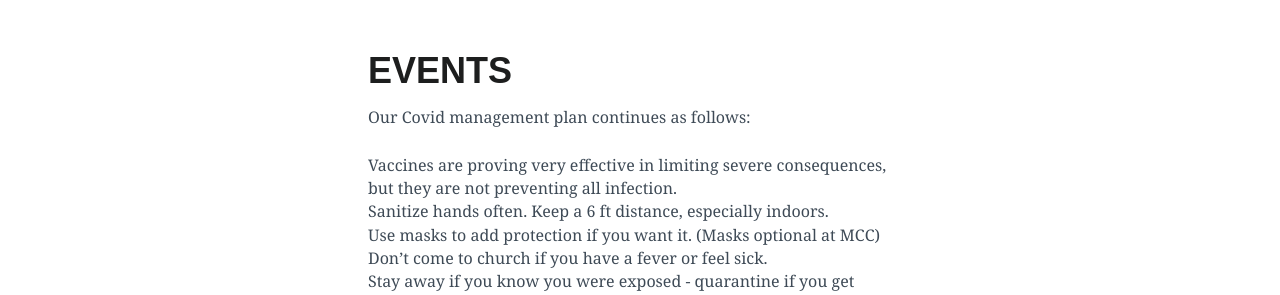
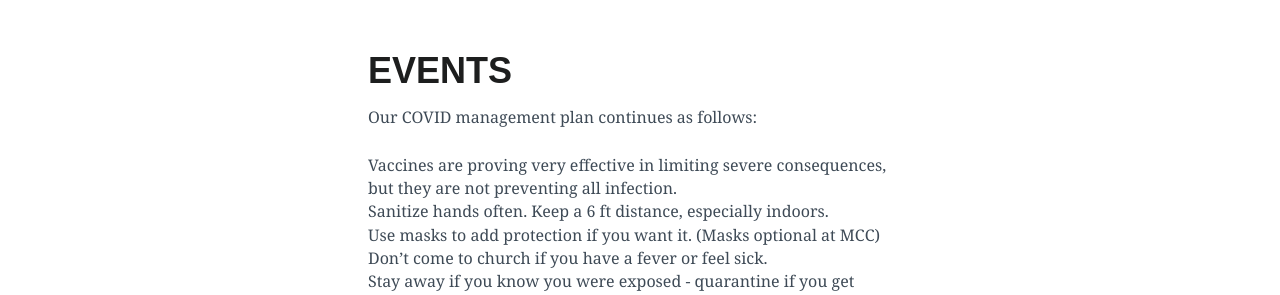
Before and after one commit to lukemoderwell/mariemont, a Jekyll site: the page built from updates.markdown, in a window 1280 px wide and 900 px high. Shown: the part 123-418 px from the top of the window. Built offline with Jekyll 4.4.1, drawn with Linux system fonts in a browser that asks for light colours; nearby versions of some CDN libraries.

Commit message:
Updated Updates

```diff
--- a/updates.markdown
+++ b/updates.markdown
@@ -11,7 +11,7 @@ layout: page-no-hero
 
 ## Events
 
-Our Covid management plan continues as follows:
+Our COVID management plan continues as follows:
 
 1. Vaccines are proving very effective in limiting severe consequences, but they are not preventing all infection.
 2. Sanitize hands often. Keep a 6 ft distance, especially indoors.
```
